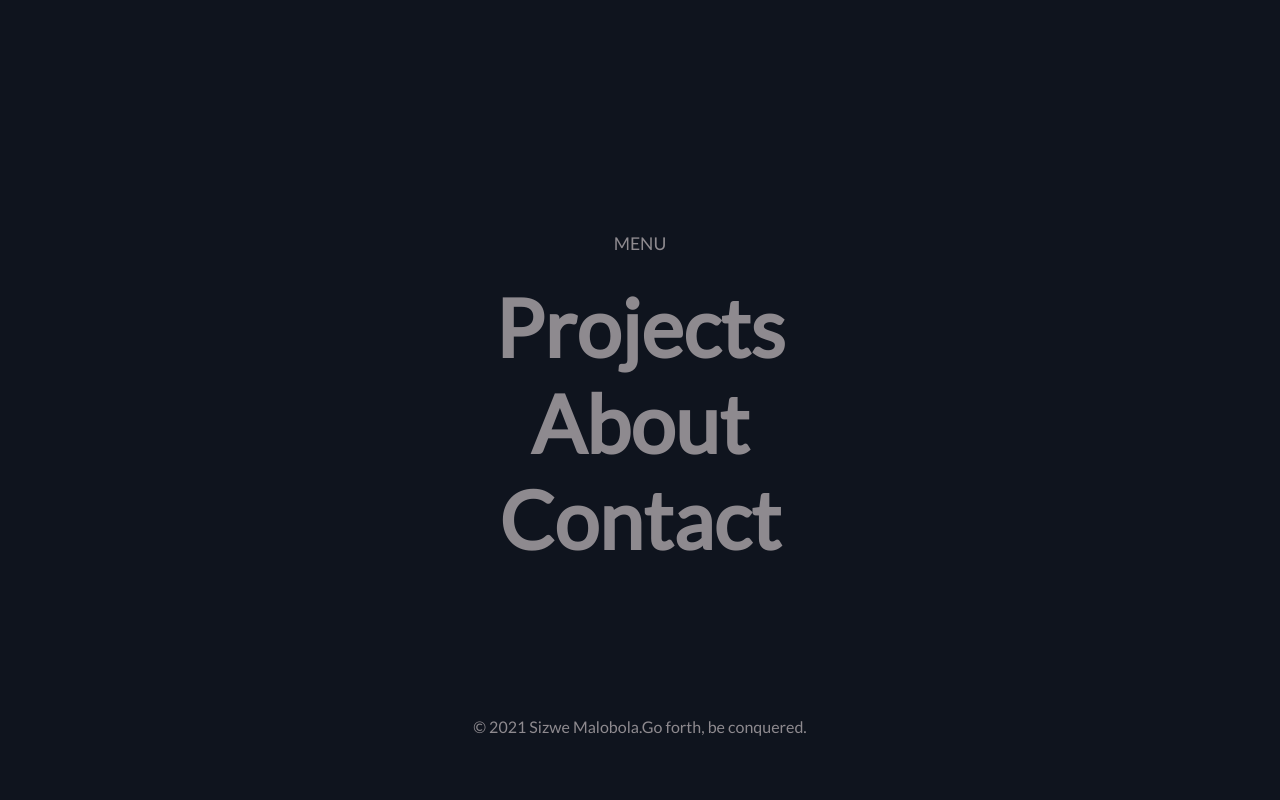
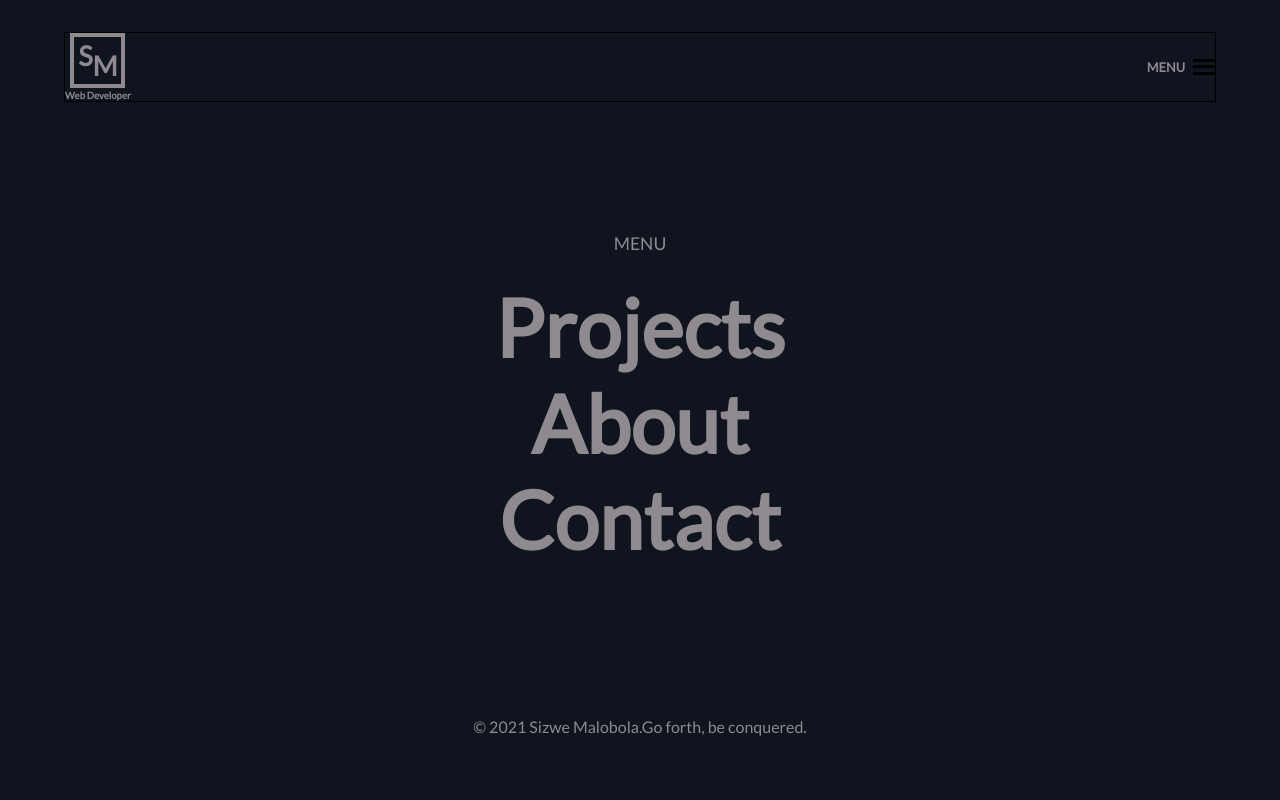
Before and after one commit to SizweMalobola/Portfolio_site, a React (Create React App) app: page / in a window 1280 px wide. Both pictures are taken after a click on the element "MENU". Shown: the top 800 px of the page. Built offline with nearby package versions, Linux system fonts and the light colour scheme.

Commit message:
changed index and copyrights

```diff
--- a/src/components/Home.js
+++ b/src/components/Home.js
@@ -174,8 +174,8 @@
               <span>Web Developer</span>
             </Link>
             <div>
-              <span>&copy; 2021 Sizwe Malobola</span>
-              <span>Go forth be conquered</span>
+              <span>&copy; 2021 Sizwe Malobola.</span>
+              <span>Go forth be conquered.</span>
             </div>
           </div>
         </footer>
--- a/src/components/navbarStyle.module.css
+++ b/src/components/navbarStyle.module.css
@@ -8,7 +8,7 @@
   justify-content: space-between;
   align-items: center;
   margin: 0 4rem;
-  z-index: 99;
+  z-index: 101;
 }
 .logo {
   display: flex;
```
